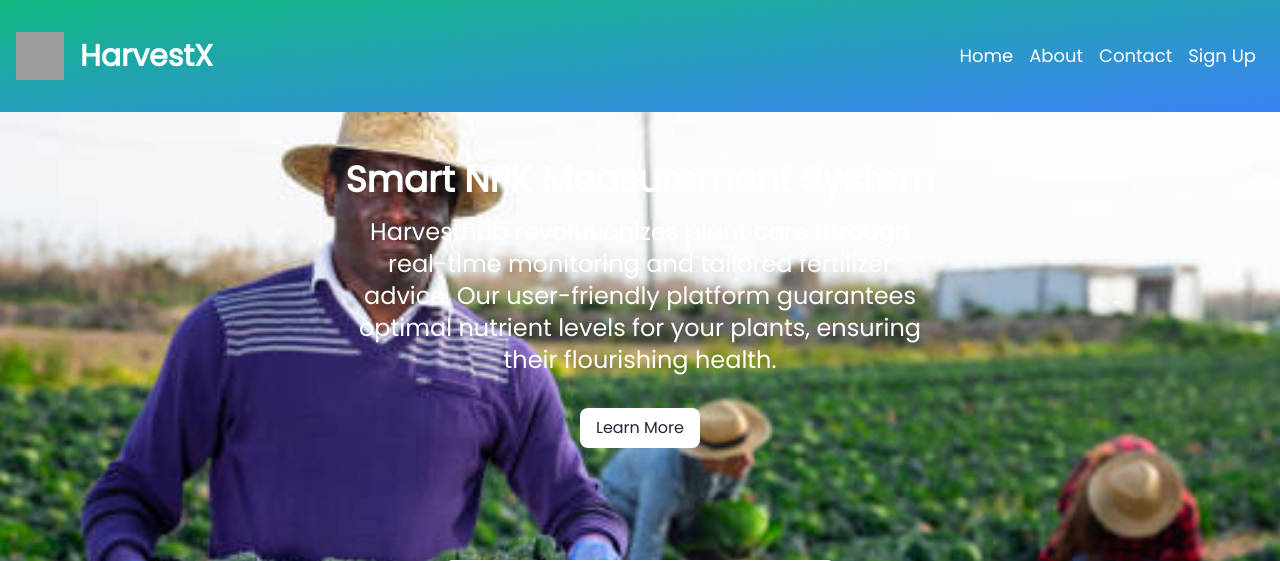
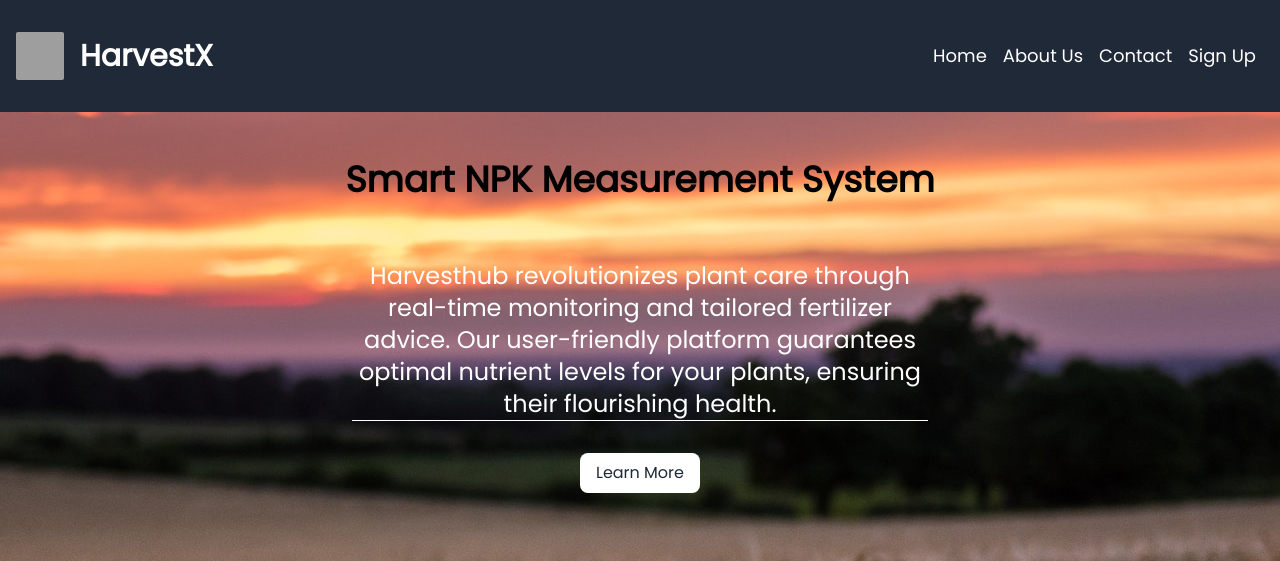
Before and after one commit to Griff2001/HarvestXpert, a Flask app: page / in a window 1280 px wide. Shown: the top 561 px of the page. Run offline with Flask 3, Linux system fonts and the light colour scheme; grey boxes are pictures that could not be loaded.

Commit message:
Refactored the UI

```diff
--- a/templates/about.html
+++ b/templates/about.html
@@ -8,7 +8,7 @@
 
 <!-- Main Content Section -->
 <main class="max-w-6xl mx-auto mt-8 p-4">
-    <div class="grid grid-cols-1 md:grid-cols-2 gap-8">
+    <div class="flex flex-row md:flex-row gap-8">
         <!-- Person 1 -->
         <div class="bg-white p-6 rounded-lg shadow-md">
             <img src="/static/img/pic1.jpg" alt="Griffin Wigina" class="w-full h-70 object-cover rounded-md mb-4">
--- a/templates/base.html
+++ b/templates/base.html
@@ -18,19 +18,19 @@
 
         }
     </style>
-     <header class="bg-gradient-to-br from-green-500 to-blue-500 text-white px-4 py-8  mb-0">
+     <header class="bg-gray-800 text-white px-4 py-8  mb-0">
     <div class="container mx-auto flex items-center justify-between">
-      <div class="flex items-center">
-        <img class="w-12 h-12 mr-4" src="/static/logo/veggie-fertilizer.jpg" alt="GrowFertile logo" />
-        <h1 class="text-3xl font-bold">HarvestX</h1>
+      <div class="flex flex-row items-center">
+        <img class="w-12 h-12 mr-4 rounded-sm" src="/static/logo/veggie-fertilizer.jpg" alt="GrowFertile logo" />
+        <h1 class="text-3xl font-bold font-Popins">HarvestX</h1>
       </div>
-      <nav>
+      <nav >
         <ul class="flex items-center">
           <li class="mx-2">
             <a href="/" class="text-lg font-medium hover:text-gray-300">Home</a>
           </li>
           <li class="mx-2">
-            <a href="{{ url_for("about") }}" class="text-lg font-medium hover:text-gray-300">About</a>
+            <a href="{{ url_for("about") }}" class="text-lg font-medium hover:text-gray-300">About Us</a>
           </li>
           <li class="mx-2">
             <a href="#" class="text-lg font-medium hover:text-gray-300">Contact</a>
@@ -43,13 +43,12 @@
   </div>
 
 </header>
-  <body style="background-image: url('/static/img/cover2.jpg');background-size: cover;
+  <body style="background-image: url('/static/img/Hero.jpg');background-size: cover backg;;
     background-position: center;">
 
   {% with messages = get_flashed_messages(with_categories=true) %}
     {% if messages %}
         <div class="relative w-full px-4 py-3 mb-4 rounded-md text-white font-medium {{ messages[0][0] == 'error' and 'bg-red-600' or messages[0][0] == 'success' and 'bg-green-600' or messages[0][0] == 'info' and 'bg-blue-600' or 'bg-gray-600' }}">
-
             <button type="button" class="absolute top-0 right-0 px-3 py-1 text-sm font-medium focus:outline-none" onclick="this.parentElement.remove()">
                 <svg class="w-4 h-4 fill-current text-white" viewBox="0 0 20 20" xmlns="http://www.w3.org/2000/svg">
                     <path d="M10 8.586L6.707 5.293a1 1 0 1 0-1.414 1.414L8.586 10l-3.293 3.293a1 1 0 1 0 1.414 1.414L10 11.414l3.293 3.293a1 1 0 1 0 1.414-1.414L11.414 10l3.293-3.293a1 1 0 0 0-1.414-1.414L10 8.586z"/>
--- a/templates/index.html
+++ b/templates/index.html
@@ -3,10 +3,13 @@
 {% block content %}
     <div   class="mt-0">
         <div class="container mx-auto mt-12 mb-24 text-center">
-    <h2 class="text-4xl font-bold mb-4 text-white">Smart NPK Measurement System</h2>
-    <p class="text-2xl max-w-xl mx-auto text-white">
-      Harvesthub revolutionizes plant care through real-time monitoring and tailored fertilizer advice. Our user-friendly platform guarantees optimal nutrient levels for your plants, ensuring their flourishing health.
-    </p>
+          <div class="container mx-auto px-4  rounded ">
+      <h2 class="text-4xl font-bold mb-4 text-slate-200 mb-6">Smart NPK Measurement System</h2>
+      <p class="text-2xl max-w-xl mx-auto text-white indent-8 border-b border-current pt-9">
+        Harvesthub revolutionizes plant care through real-time monitoring and tailored fertilizer advice. Our user-friendly platform guarantees optimal nutrient levels for your plants, ensuring their flourishing health.
+      </p>
+    </div>
+
     <a href="#" class="mt-8 inline-block bg-white hover:bg-gray-200 text-gray-800 font-medium py-2 px-4 rounded-lg">
       Learn More
     </a>
```
Also changed, not shown: instance/database.db, static/img/Hero.jpg (added), static/img/Home.jpg (added), 14 other files.
